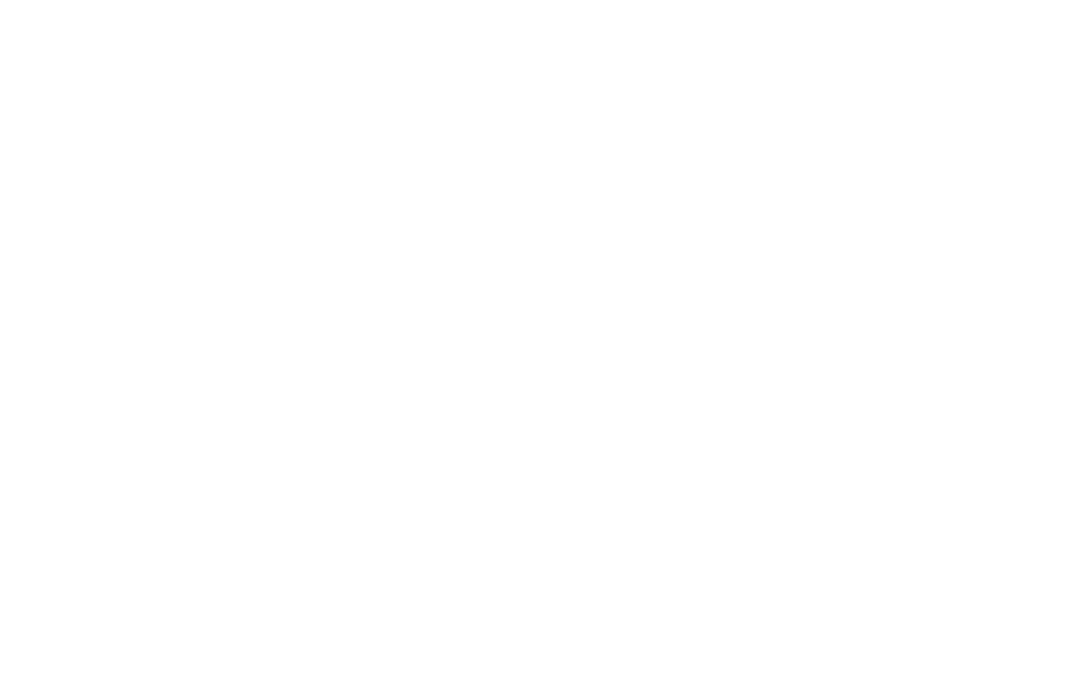
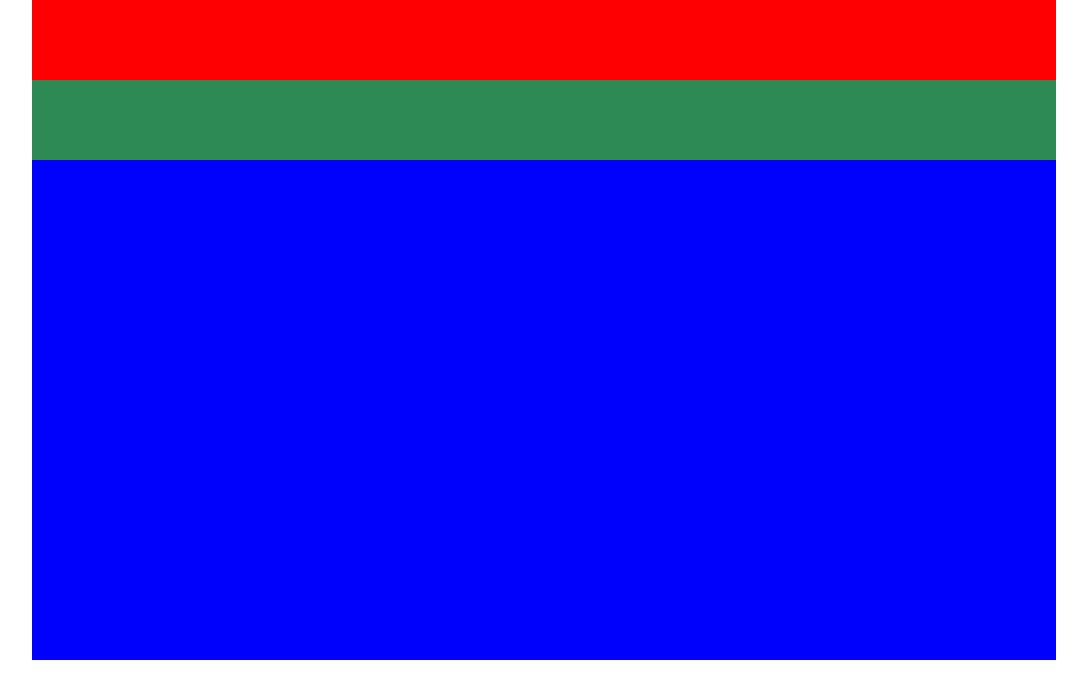
Before and after one commit to Roydano/htmlcss-wp, a plain HTML site: page index.html in a window 1280 px wide. Shown: the whole page, without its empty margins (96-1183 px from the left). Drawn offline with Linux system fonts and the light colour scheme.

Commit message:
add struttura css header

```diff
--- a/css/style.css
+++ b/css/style.css
@@ -10,4 +10,24 @@
 
 body{
     font-family: 'Roboto', sans-serif;
+    width: 80%;
+    margin: 0 auto;
 }
+
+
+/* header */
+
+#logo{
+    height: 80px;
+    background-color: red;
+}
+
+nav{
+    height: 80px;
+    background-color: seagreen;
+}
+
+.jumbotron{
+    height: 500px;
+    background-color: blue;
+}
```
